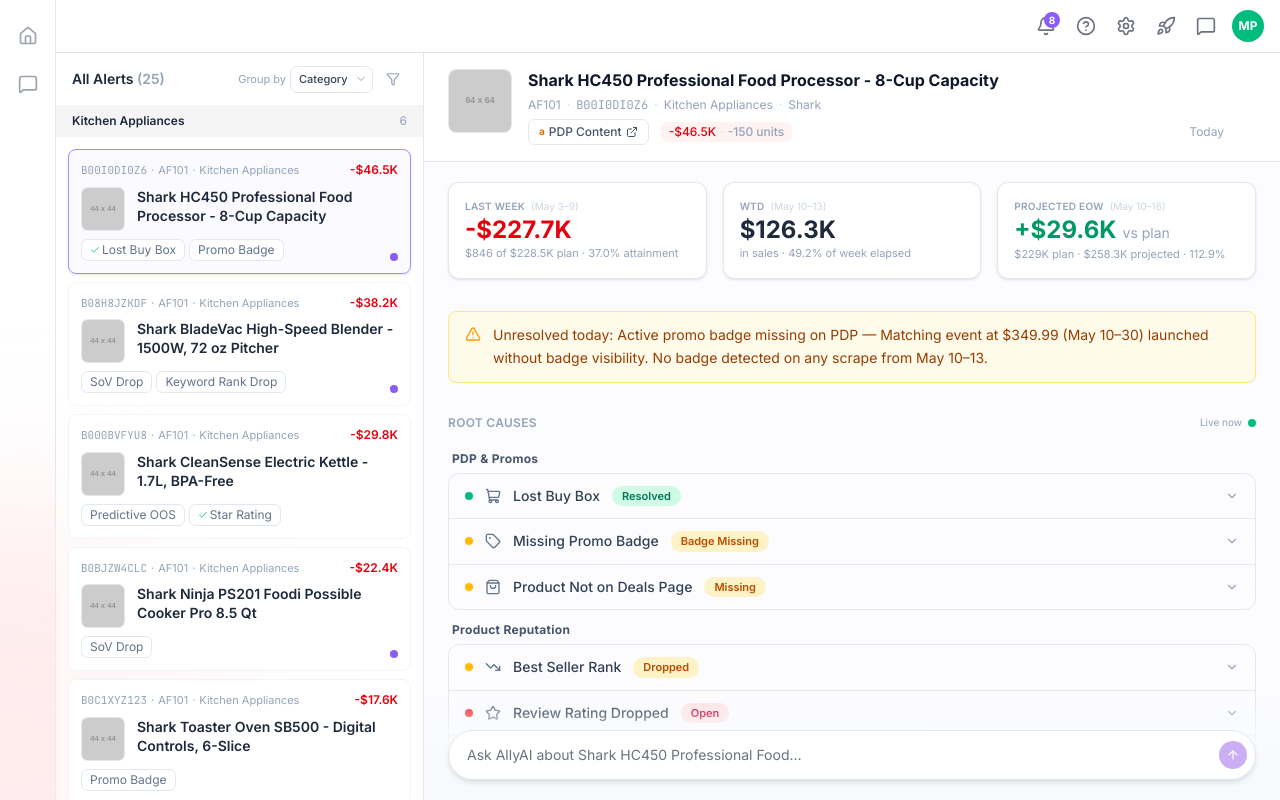
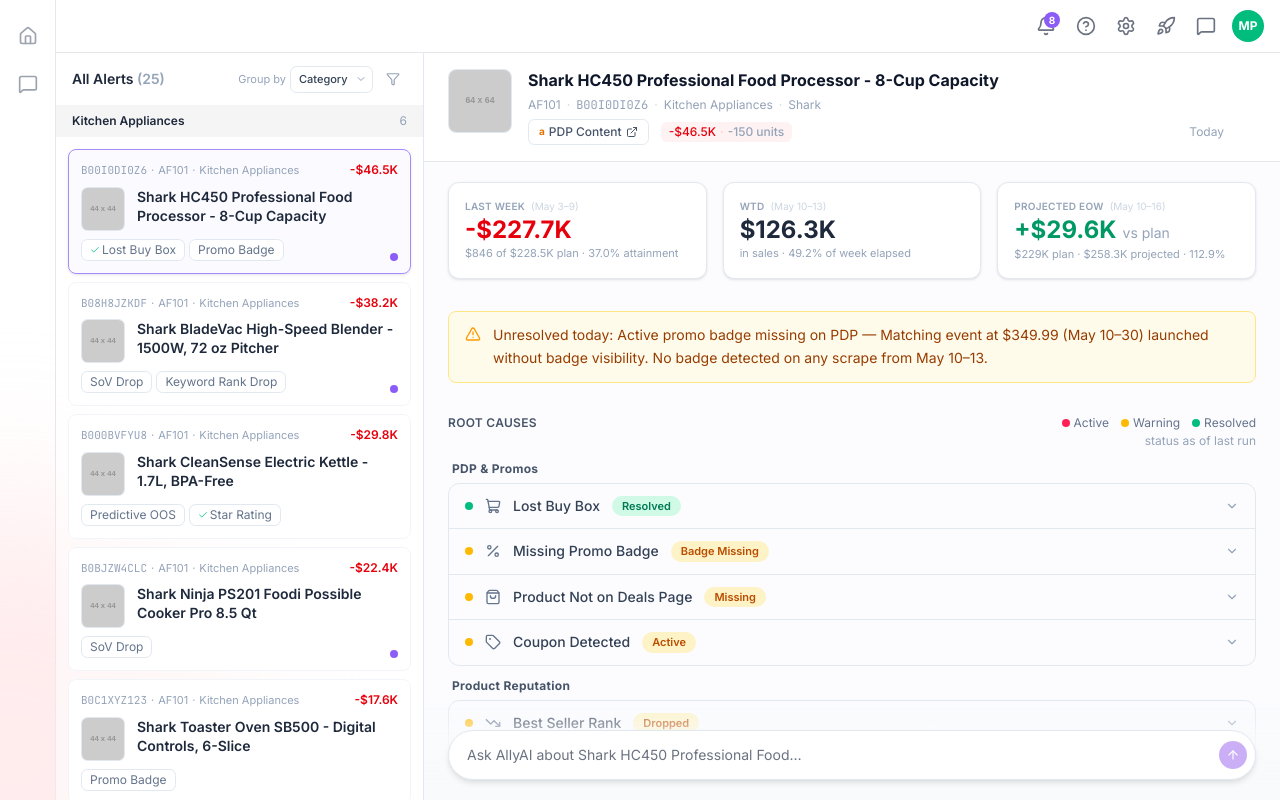
Before and after one commit to CIQDesignGit/RCA-chat-and-alerts, a Next.js app in the folder app/: page /alerts in a window 1280 px wide. Built offline with nearby package versions, Linux system fonts and the light colour scheme.

Commit message:
adding coupon detected issue and legends for live now

```diff
--- /dev/null
+++ b/app/src/components/alerts/issues/coupon.tsx
@@ -0,0 +1,72 @@
+import { CheckCircle2, XCircle } from "lucide-react";
+
+// One scrape record — timestamp + detection result
+export type CouponScrape = {
+  timestamp: string;   // e.g. "May 20 · 10:42 AM"
+  detected: boolean;
+  value?: string;      // e.g. "$2.95" — only present when detected
+  couponType?: string; // e.g. "off purchase"
+};
+
+export type CouponIssueProps = {
+  scrapes: CouponScrape[]; // last 4 scrapes, most recent first
+};
+
+export function CouponIssue({ scrapes }: CouponIssueProps) {
+  return (
+    <div className="overflow-hidden rounded-xl border border-slate-200 bg-white">
+      {/* Column headers */}
+      <div className="grid grid-cols-3 gap-0 border-b border-slate-100 px-4 py-2">
+        <span className="text-[10px] font-semibold uppercase tracking-wide text-slate-400">
+          Scraped At
+        </span>
+        <span className="text-[10px] font-semibold uppercase tracking-wide text-slate-400">
+          Coupon Detected
+        </span>
+        <span className="text-[10px] font-semibold uppercase tracking-wide text-slate-400">
+          Coupon Value
+        </span>
+      </div>
+
+      {/* One row per scrape */}
+      {scrapes.map((s, i) => (
+        <div
+          key={s.timestamp}
+          className={`grid grid-cols-3 gap-0 px-4 py-2.5 ${
+            i < scrapes.length - 1 ? "border-b border-slate-100" : ""
+          } ${i === 0 ? "bg-slate-50/60" : ""}`}
+        >
+          {/* Timestamp */}
+          <span className="text-xs text-slate-500">{s.timestamp}</span>
+
+          {/* Detected */}
+          {s.detected ? (
+            <span className="flex items-center gap-1.5 text-xs font-semibold text-emerald-600">
+              <CheckCircle2 className="h-3.5 w-3.5" />
+              Yes
+            </span>
+          ) : (
+            <span className="flex items-center gap-1.5 text-xs font-medium text-slate-400">
+              <XCircle className="h-3.5 w-3.5" />
+              No
+            </span>
+          )}
+
+          {/* Coupon value */}
+          {s.detected && s.value ? (
+            <span className="flex items-center gap-1.5">
+              <span className="rounded bg-amber-500 px-1.5 py-0.5 text-[10px] font-bold leading-none text-white">
+                Coupon
+              </span>
+              <span className="text-xs font-semibold text-slate-700">
+                {s.value} {s.couponType ?? "off"}
+              </span>
+            </span>
+          ) : (
+            <span className="text-xs text-slate-300">—</span>
+          )}
+        </div>
+      ))}
+    </div>
+  );
+}
--- a/app/src/components/sku/sku-rca.tsx
+++ b/app/src/components/sku/sku-rca.tsx
@@ -5,6 +5,7 @@
   TrendingDown,
   ShoppingCart,
   Tag,
+  Percent,
   BarChart2,
   Package,
   Truck,
@@ -34,6 +35,7 @@
 import { StarRatingIssue }           from "@/components/alerts/issues/star-rating";
 import { LastWeekPerformanceLBB }    from "@/components/alerts/issues/last-week-lbb";
 import { LastWeekPerformancePromoBadge } from "@/components/alerts/issues/last-week-promo-badge";
+import { CouponIssue }               from "@/components/alerts/issues/coupon";
 
 // ─── Types ────────────────────────────────────────────────────────────────────
 
@@ -47,7 +49,8 @@
   | "star-rating"        // StarRatingIssue
   | "keyword-rank-drop"  // KeywordRankDropIssue
   | "sov-drop"           // SovDropIssue
-  | "organic-keyword";   // KeywordRankDropIssue (reused)
+  | "organic-keyword"    // KeywordRankDropIssue (reused)
+  | "coupon";            // CouponIssue
 
 type KpiStat = {
   label: string;
@@ -185,7 +188,7 @@
 // 2. Missing promo badge
 const CAUSE_PROMO_BADGE: RootCause = {
   id: "deal",
-  icon: <Tag className="h-4 w-4" />,
+  icon: <Percent className="h-4 w-4" />,
   label: "Missing Promo Badge",
   impact: null,
   statusLabel: "Badge Missing",
@@ -211,7 +214,20 @@
   issueCardType: "deals-page",
 };
 
-// 4. Review rating dropped
+// 4. Coupon detected on PDP
+const CAUSE_COUPON: RootCause = {
+  id: "coupon",
+  icon: <Tag className="h-4 w-4" />,
+  label: "Coupon Detected",
+  impact: null,
+  statusLabel: "Active",
+  statusStyle: "bg-amber-100 text-amber-700",
+  liveStatus: "warning",
+  description: "",
+  issueCardType: "coupon",
+};
+
+// 5. Review rating dropped
 const CAUSE_STAR_RATING: RootCause = {
   id: "star",
   icon: <Star className="h-4 w-4" />,
@@ -307,7 +323,7 @@
   }
   // Default (Food Processor) — full set across all groups
   return [
-    { label: "PDP & Promos",       causes: [CAUSE_LBB, CAUSE_PROMO_BADGE, CAUSE_DEALS_PAGE] },
+    { label: "PDP & Promos",       causes: [CAUSE_LBB, CAUSE_PROMO_BADGE, CAUSE_DEALS_PAGE, CAUSE_COUPON] },
     { label: "Product Reputation", causes: [CAUSE_BSR, CAUSE_STAR_RATING, CAUSE_REVIEW_SENTIMENT] },
     { label: "Fulfilment",         causes: [CAUSE_OOS, CAUSE_SHIP] },
     { label: "Search & Traffic",   causes: [CAUSE_SOV, CAUSE_KRD, CAUSE_MEDIA] },
@@ -469,6 +485,18 @@
         />
       );
 
+    case "coupon":
+      return (
+        <CouponIssue
+          scrapes={[
+            { timestamp: "May 21 · 9:15 AM",  detected: true,  value: "$2.95", couponType: "off purchase" },
+            { timestamp: "May 20 · 6:30 PM",  detected: true,  value: "$2.95", couponType: "off purchase" },
+            { timestamp: "May 20 · 11:00 AM", detected: false },
+            { timestamp: "May 19 · 8:45 PM",  detected: true,  value: "$3.50", couponType: "off purchase" },
+          ]}
+        />
+      );
+
     case "sov-drop":
       return (
         <SovDropIssue
@@ -521,7 +549,7 @@
 
 function SectionHeading({ children }: { children: React.ReactNode }) {
   return (
-    <h3 className="mb-4 text-xs font-semibold uppercase tracking-wide text-slate-400">
+    <h3 className="mb-4 text-xs font-semibold uppercase tracking-wide text-slate-600">
       {children}
     </h3>
   );
@@ -710,11 +738,13 @@
       </button>
       {isOpen && (
         <div className="border-t-2 border-slate-200 bg-slate-50 px-4 pb-4 pt-2.5">
-          <p className="max-w-[750px] text-sm leading-relaxed text-slate-500">
-            {cause.description}
-          </p>
+          {cause.description && (
+            <p className="max-w-[750px] text-sm leading-relaxed text-slate-500">
+              {cause.description}
+            </p>
+          )}
           {cause.issueCardType && (
-            <div className="mt-3">
+            <div className={cause.description ? "mt-3" : ""}>
               <RootCauseIssueCard type={cause.issueCardType} />
             </div>
           )}
@@ -746,13 +776,27 @@
   return (
     <div className="flex flex-col gap-1">
       {/* Section heading row */}
-      <div className="mb-4 flex items-center justify-between">
-        <h3 className="text-xs font-semibold uppercase tracking-wide text-slate-400">
+      <div className="mb-2 flex items-start justify-between">
+        <h3 className="text-xs font-semibold uppercase tracking-wide text-slate-600">
           Root causes
         </h3>
-        <div className="flex items-center gap-1.5 text-[10px] text-slate-400">
-          Live now
-          <span className="h-2 w-2 rounded-full bg-emerald-500" />
+        {/* Live status legend */}
+        <div className="flex flex-col items-end gap-0.5">
+          <div className="flex items-center gap-3 text-xs text-slate-500">
+            <span className="flex items-center gap-1">
+              <span className="h-2 w-2 rounded-full bg-rose-500" />
+              Active
+            </span>
+            <span className="flex items-center gap-1">
+              <span className="h-2 w-2 rounded-full bg-amber-400" />
+              Warning
+            </span>
+            <span className="flex items-center gap-1">
+              <span className="h-2 w-2 rounded-full bg-emerald-500" />
+              Resolved
+            </span>
+          </div>
+          <span className="text-xs text-slate-400">status as of last run</span>
         </div>
       </div>
 
```
